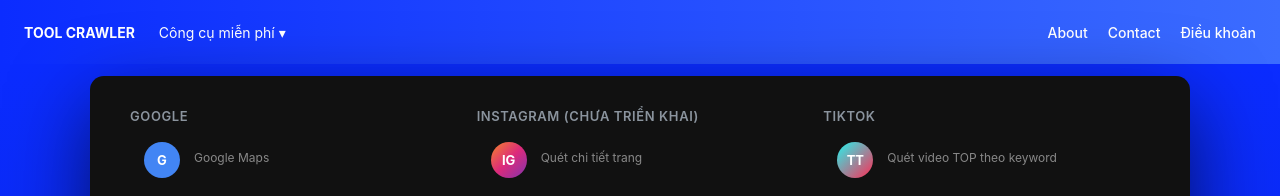
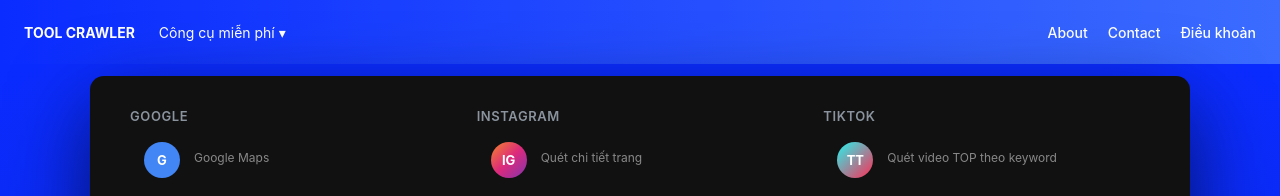
Before and after one commit to khanhduc29/tool-map-crawl-fe, a React (Vite) app: page / in a window 1280 px wide. Both pictures are taken after a click on the element "Công cụ miễn phí ▾". Shown: the top 196 px of the page. Built offline with nearby package versions, Linux system fonts and the light colour scheme.

Commit message:
update label insta

```diff
--- a/src/components/MegaMenu.tsx
+++ b/src/components/MegaMenu.tsx
@@ -38,7 +38,7 @@
 
             {/* INSTAGRAM */}
             <div className="menu-col">
-              <div className="menu-title">Instagram (chưa triển khai)</div>
+              <div className="menu-title">Instagram </div>
 
               <Link className="menu-item instagram" to="/tools/instagram">
                 <span className="icon">IG</span>
```
Also changed, not shown: 1 other file (tests, documents, lock files or other folders).
